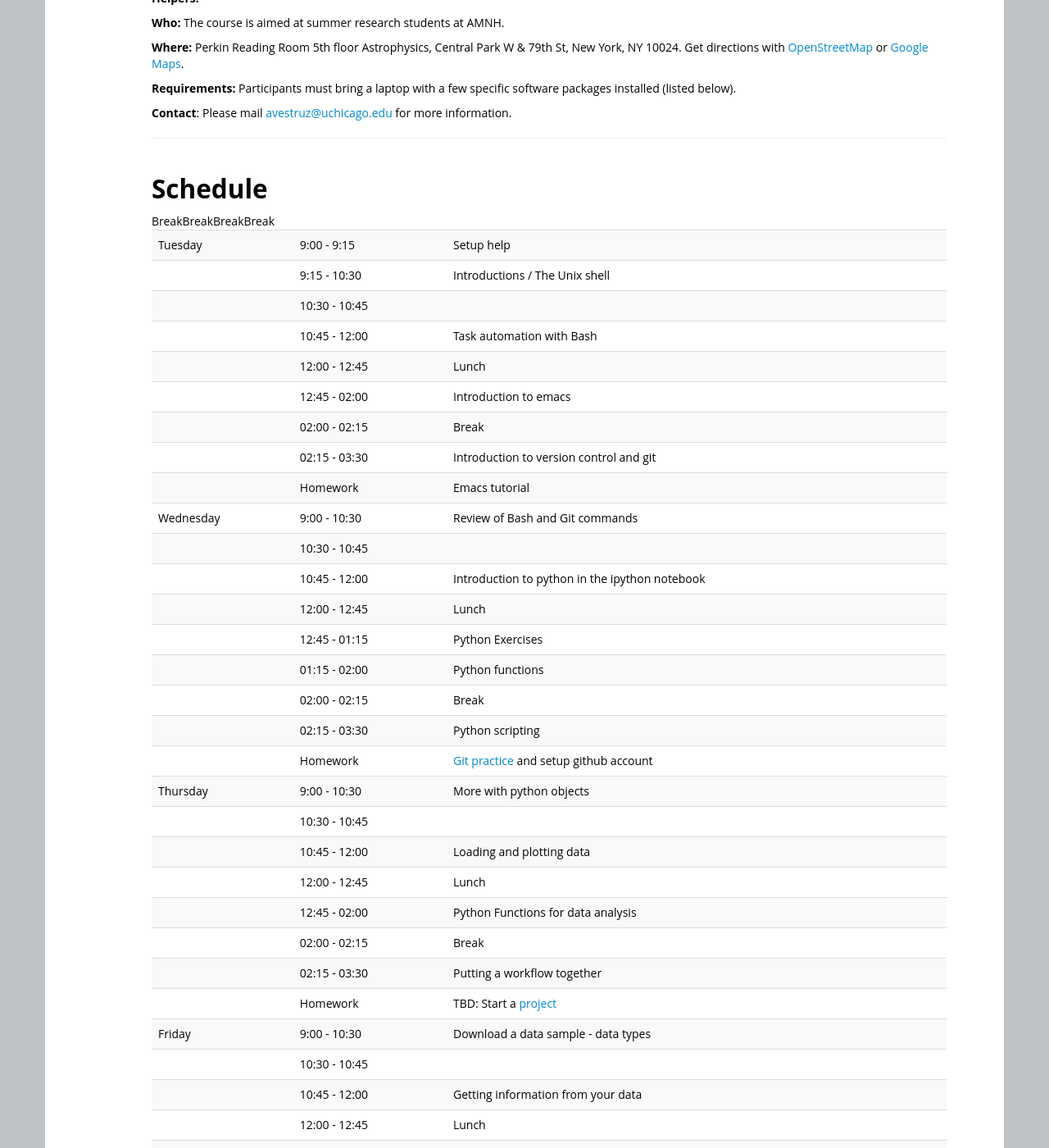
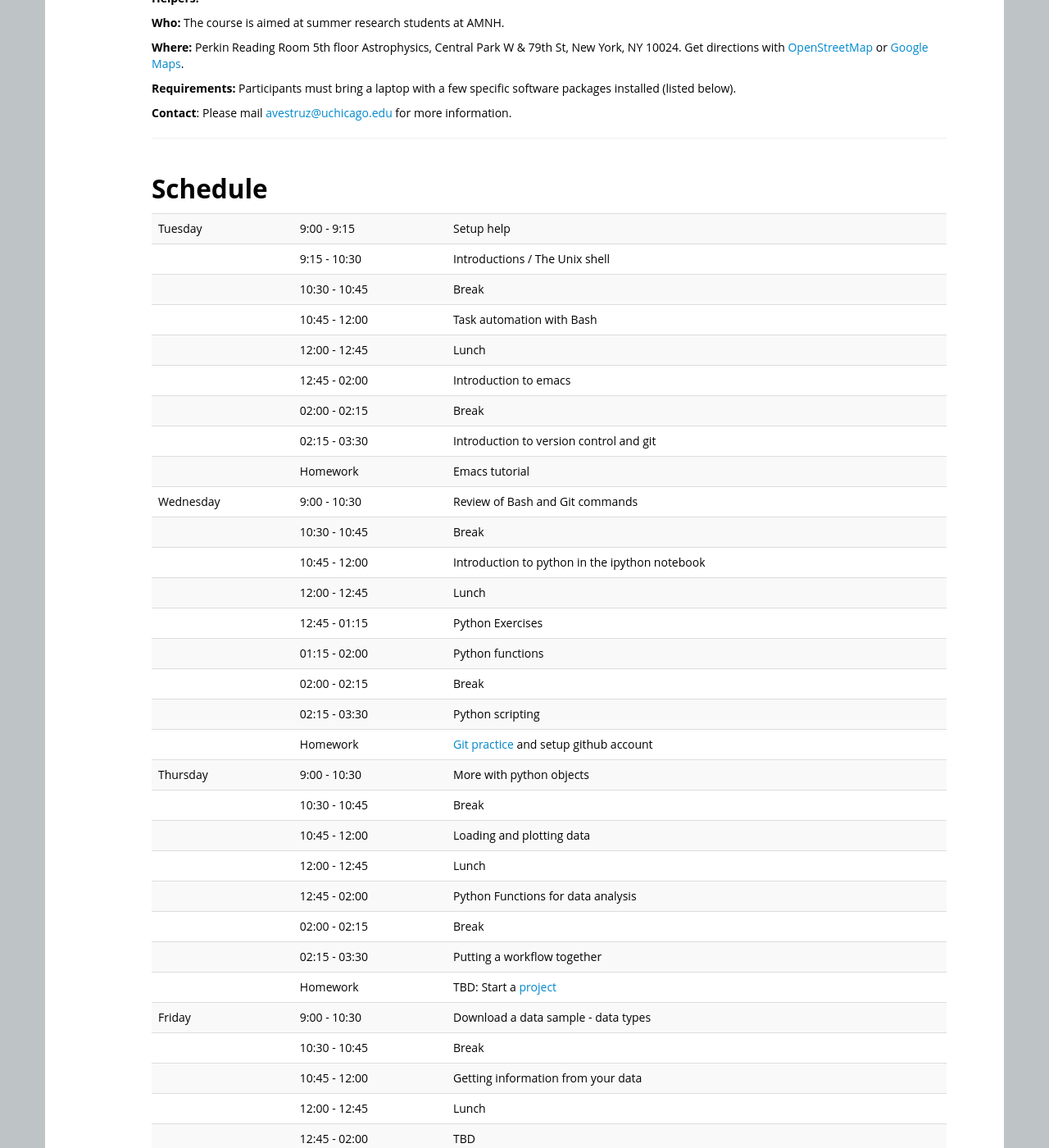
Before and after one commit to cavestruz/2016-05-31-amnh, a Jekyll site: the page built from index.html, in a window 1280 px wide and 1400 px high, scrolled down 503 px. Shown: the whole window at 82% size. Built offline with Jekyll 4.4.1, drawn with Linux system fonts in a browser that asks for light colours; some of the changed lines change nothing that is shown.

Commit message:
Changed Break format

```diff
--- a/index.html
+++ b/index.html
@@ -115,7 +115,7 @@ raw: raw.github.com/swcarpentry/bc/gh-pages
 <table class="table table-striped">
   <tr> <td>Tuesday</td> <td>9:00 - 9:15</td>  <td>Setup help</td> </tr>
   <tr><td></td>         <td>9:15 - 10:30</td>  <td>Introductions / The Unix shell</td> </tr>
-    <tr><td></td>       <td>10:30 - 10:45</td>  <td></td>Break</tr>
+  <tr><td></td>         <td>10:30 - 10:45</td> <td>Break</td> </tr>
   <tr> <td></td>        <td>10:45 - 12:00</td>   <td>Task automation with Bash</td> </tr>
   <tr> <td></td>        <td>12:00 - 12:45</td>   <td>Lunch</td> </tr>
   <tr> <td></td>        <td>12:45 - 02:00</td>   <td>Introduction to emacs</td> </tr>
@@ -127,7 +127,7 @@ raw: raw.github.com/swcarpentry/bc/gh-pages
 <!--- --->
 
   <tr> <td>Wednesday</td> <td>9:00 - 10:30</td>  <td>Review of Bash and Git commands</td> </tr>
-    <tr><td></td>       <td>10:30 - 10:45</td>  <td></td>Break</tr>
+    <tr><td></td>       <td>10:30 - 10:45</td>  <td>Break</td></tr>
   <tr> <td></td>        <td>10:45 - 12:00</td>   <td>Introduction to python in the ipython notebook</td> </tr>
   <tr> <td></td>        <td>12:00 - 12:45</td>   <td>Lunch</td> </tr>
   <tr> <td></td>        <td>12:45 - 01:15</td>   <td>Python Exercises</td> </tr>
@@ -140,7 +140,7 @@ raw: raw.github.com/swcarpentry/bc/gh-pages
 <!--- --->
 
   <tr> <td>Thursday</td> <td>9:00 - 10:30</td>  <td>More with python objects</td> </tr>
-    <tr><td></td>       <td>10:30 - 10:45</td>  <td></td>Break</tr>
+    <tr><td></td>       <td>10:30 - 10:45</td>  <td>Break</td></tr>
   <tr> <td></td>        <td>10:45 - 12:00</td>   <td>Loading and plotting data</td> </tr>
   <tr> <td></td>        <td>12:00 - 12:45</td>   <td>Lunch</td> </tr>
   <tr> <td></td>        <td>12:45 - 02:00</td>   <td>Python Functions for data analysis</td> </tr>
@@ -152,7 +152,7 @@ raw: raw.github.com/swcarpentry/bc/gh-pages
 <!--- --->
 
   <tr> <td>Friday</td> <td>9:00 - 10:30</td>  <td>Download a data sample - data types</td> </tr>
-    <tr><td></td>       <td>10:30 - 10:45</td>  <td></td>Break</tr>
+    <tr><td></td>       <td>10:30 - 10:45</td>  <td>Break</td></tr>
   <tr> <td></td>        <td>10:45 - 12:00</td>   <td>Getting information from your data</td> </tr>
   <tr> <td></td>        <td>12:00 - 12:45</td>   <td>Lunch</td> </tr>
   <tr> <td></td>        <td>12:45 - 02:00</td>   <td>TBD</td> </tr>
```
